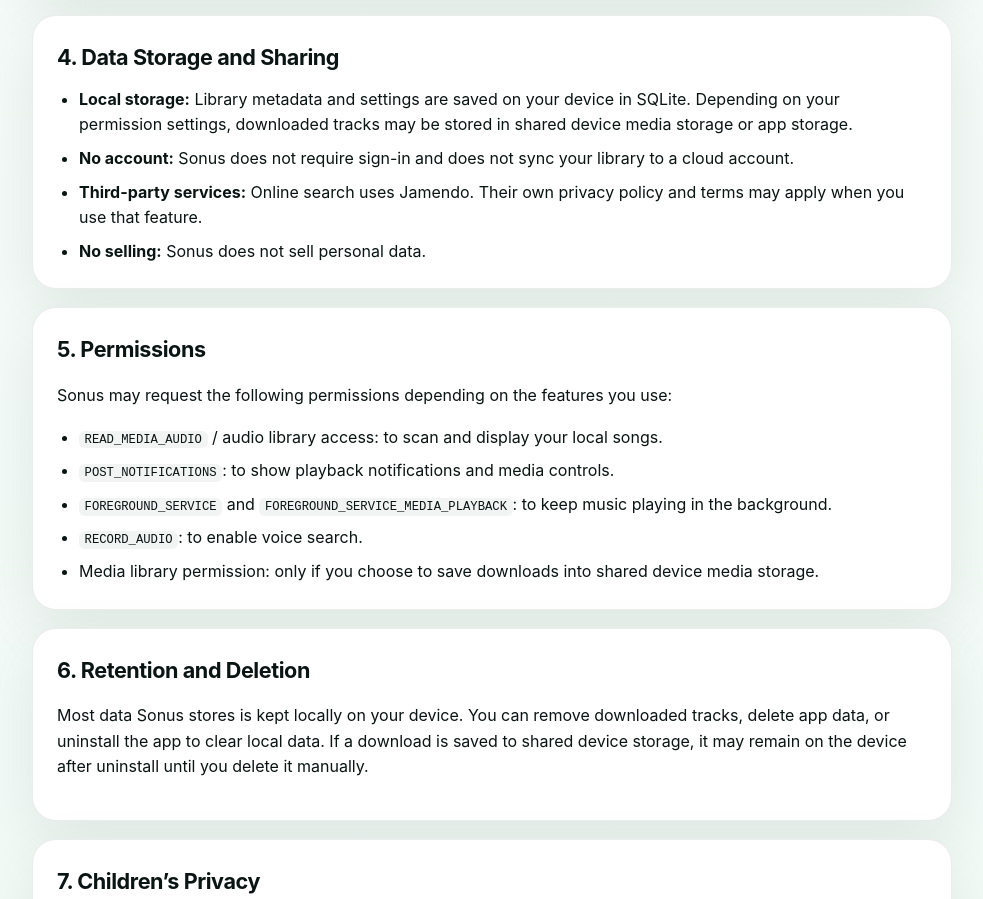
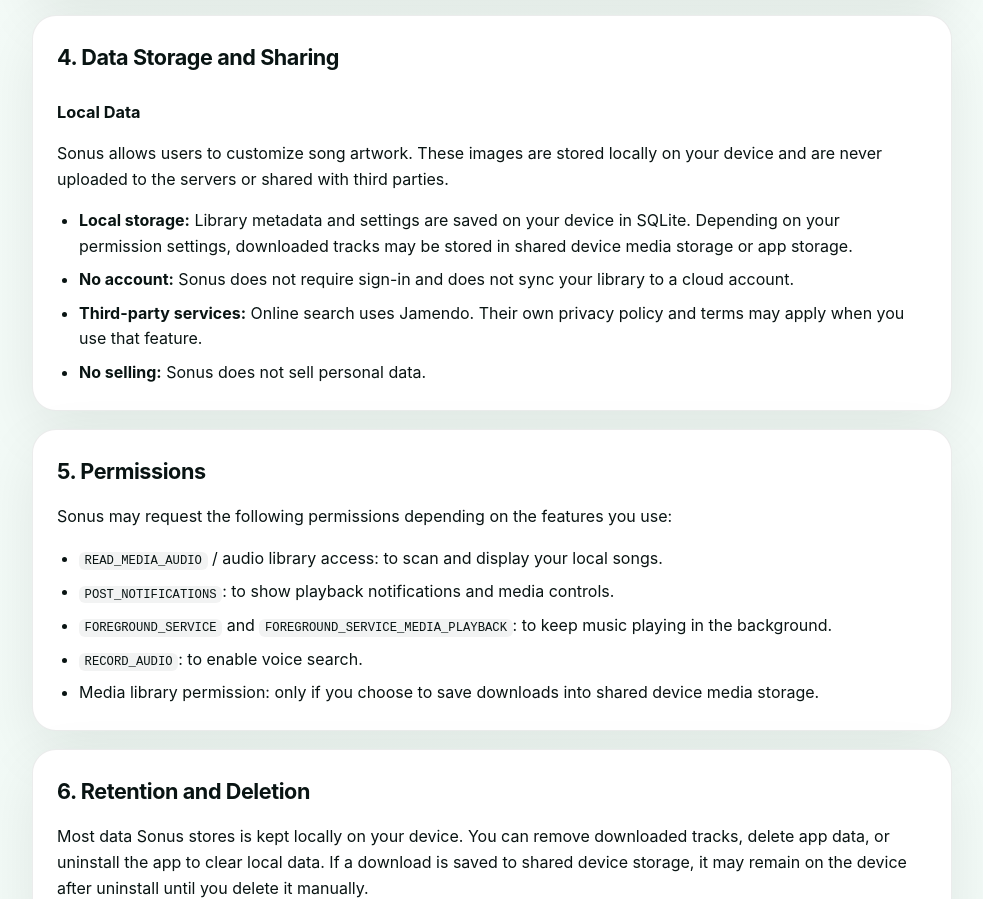
Before and after one commit to Sudesh-Maharjan/sonus-policy, a plain HTML site: page index.html in a window 1280 px wide. Shown: the part 1345-2244 px from the top of the page, without its empty margins (148-1131 px from the left). Drawn offline with Linux system fonts and the light colour scheme.

Commit message:
data collection policy

```diff
--- a/index.html
+++ b/index.html
@@ -247,6 +247,11 @@
 
       <section class="card">
         <h2>4. Data Storage and Sharing</h2>
+        <h3>Local Data</h3>
+        <p>
+          Sonus allows users to customize song artwork. These images are stored locally on your
+          device and are never uploaded to the servers or shared with third parties.
+        </p>
         <ul>
           <li>
             <strong>Local storage:</strong> Library metadata and settings are saved on your device in
```
